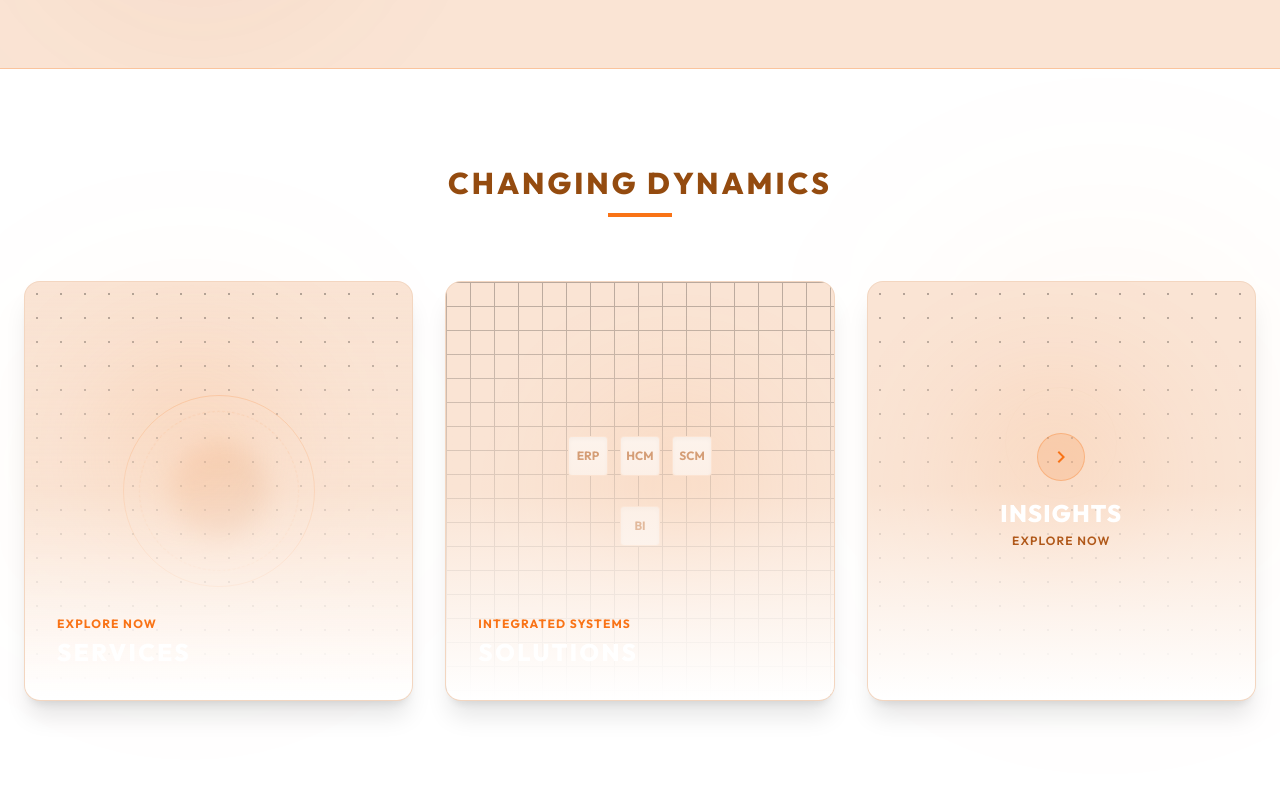
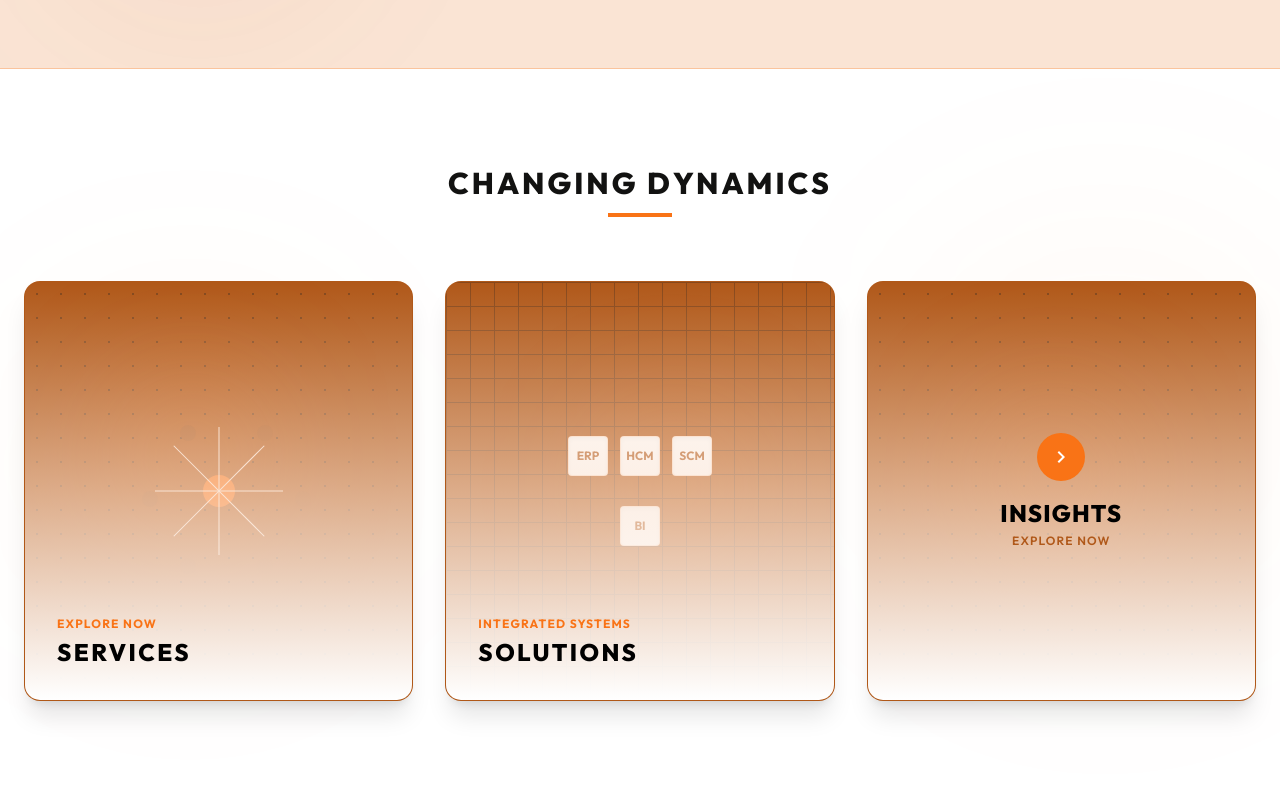
Before and after one commit to batra-geet/ERP, a React (Vite) app: page / in a window 1280 px wide. Shown: the part 1947-2744 px from the top of the page. Built offline with nearby package versions, Linux system fonts and the light colour scheme.

Commit message:
theme changes

```diff
--- a/src/index.css
+++ b/src/index.css
@@ -11,7 +11,8 @@
   --color-brand-orange-hover: #ea580c;
   --color-brand-tan: #b05819;
   --color-brand-tan-hover: #d8c8a8;
-  --color-brand-cream: #944b0f;
+  --color-brand-cream: #121211;
+  --color-brand-text: #121211;
 }
 
 html,
--- a/src/pages/LandingPage/components/DynamicsSection.jsx
+++ b/src/pages/LandingPage/components/DynamicsSection.jsx
@@ -9,13 +9,15 @@ export const DynamicsSection = () => {
   }
 
   return (
-    <section id="insights" className="py-24 bg-brand-black border-t border-brand-mud-light relative">
+    <section
+      id="insights"
+      className="py-24 bg-brand-black border-t border-brand-mud-light relative"
+    >
       {/* Background decorations */}
       <div className="absolute right-0 top-1/4 w-[350px] h-[350px] bg-brand-orange/5 blur-[120px] rounded-full pointer-events-none" />
       <div className="absolute left-10 bottom-1/4 w-[300px] h-[300px] bg-brand-orange/5 blur-[100px] rounded-full pointer-events-none" />
 
       <div className="max-w-7xl mx-auto px-6 relative z-10">
-
         {/* Section Title */}
         <div className="text-center mb-16 space-y-3">
           <h2 className="text-3xl font-extrabold text-brand-cream tracking-widest uppercase">
@@ -26,11 +28,10 @@ export const DynamicsSection = () => {
 
         {/* 3-Card Grid */}
         <div className="grid grid-cols-1 md:grid-cols-3 gap-8">
-
           {/* Card 1: SERVICES */}
           <div
             onClick={() => handleScrollClick('#services')}
-            className="group relative h-[420px] rounded-2xl bg-brand-mud overflow-hidden border border-brand-tan/10 hover:border-brand-orange/45 cursor-pointer shadow-xl transition-all duration-500 hover:-translate-y-2"
+            className="group relative h-[420px] rounded-2xl bg-brand-tan overflow-hidden border border-brand-tan/10 hover:border-brand-orange/45 cursor-pointer shadow-xl transition-all duration-500 hover:-translate-y-2"
           >
             {/* Background Glow */}
             <div className="absolute inset-0 bg-gradient-to-t from-brand-black via-brand-mud/60 to-transparent z-10" />
@@ -40,9 +41,29 @@ export const DynamicsSection = () => {
             <div className="absolute inset-0 bg-[radial-gradient(#29231f_1px,transparent_1px)] bg-[size:1.5rem_1.5rem] opacity-35" />
 
             {/* Ambient Illustration simulation (Abstract Sphere) */}
-            <div className="absolute top-1/2 left-1/2 -translate-x-1/2 -translate-y-1/2 w-48 h-48 rounded-full border border-brand-orange/30 flex items-center justify-center group-hover:border-brand-orange/60 transition-colors duration-500">
-              <div className="w-40 h-40 rounded-full border border-dashed border-brand-orange/20 animate-spin" style={{ animationDuration: '40s' }} />
-              <div className="absolute w-24 h-24 rounded-full bg-gradient-to-br from-brand-orange to-brand-tan opacity-25 blur-md" />
+            <div className="absolute inset-0 flex items-center justify-center">
+              <div className="relative w-48 h-48">
+                {/* Center Node */}
+                <div className="absolute top-1/2 left-1/2 w-8 h-8 bg-brand-orange rounded-full -translate-x-1/2 -translate-y-1/2" />
+
+                {/* Connection Lines */}
+                <div className="absolute top-1/2 left-1/2 w-32 h-[1px] bg-brand-mud -translate-y-1/2 -translate-x-1/2 rotate-0" />
+                <div className="absolute top-1/2 left-1/2 w-32 h-[1px] bg-brand-mud -translate-y-1/2 -translate-x-1/2 rotate-45" />
+                <div className="absolute top-1/2 left-1/2 w-32 h-[1px] bg-brand-mud -translate-y-1/2 -translate-x-1/2 rotate-90" />
+                <div className="absolute top-1/2 left-1/2 w-32 h-[1px] bg-brand-mud -translate-y-1/2 -translate-x-1/2 rotate-135" />
+
+                {/* Outer Nodes */}
+                {[0, 1, 2, 3, 4, 5].map((i) => (
+                  <div
+                    key={i}
+                    className="absolute w-4 h-4 bg-brand-tan rounded-full"
+                    style={{
+                      left: `${50 + 40 * Math.cos((i * 60 * Math.PI) / 180)}%`,
+                      top: `${50 + 40 * Math.sin((i * 60 * Math.PI) / 180)}%`,
+                    }}
+                  />
+                ))}
+              </div>
             </div>
 
             {/* Title Label */}
@@ -50,16 +71,14 @@ export const DynamicsSection = () => {
               <span className="text-xs text-brand-orange font-bold uppercase tracking-widest block mb-1">
                 EXPLORE NOW
               </span>
-              <h3 className="text-2xl font-black text-white tracking-widest uppercase">
-                SERVICES
-              </h3>
+              <h3 className="text-2xl font-black text-black tracking-widest uppercase">SERVICES</h3>
             </div>
           </div>
 
           {/* Card 2: SOLUTIONS */}
           <div
             onClick={() => handleScrollClick('#solutions')}
-            className="group relative h-[420px] rounded-2xl bg-brand-mud overflow-hidden border border-brand-tan/10 hover:border-brand-orange/45 cursor-pointer shadow-xl transition-all duration-500 hover:-translate-y-2"
+            className="group relative h-[420px] rounded-2xl bg-brand-tan overflow-hidden border border-brand-tan/10 hover:border-brand-orange/45 cursor-pointer shadow-xl transition-all duration-500 hover:-translate-y-2"
           >
             {/* Background Glow */}
             <div className="absolute inset-0 bg-gradient-to-t from-brand-black via-brand-mud/60 to-transparent z-10" />
@@ -70,10 +89,18 @@ export const DynamicsSection = () => {
 
             {/* Ambient Illustration simulation (Abstract Digital Transformations blocks) */}
             <div className="absolute top-1/2 left-1/2 -translate-x-1/2 -translate-y-1/2 w-48 h-32 flex flex-wrap gap-3 justify-center items-center">
-              <div className="w-10 h-10 rounded bg-brand-black border border-brand-orange/20 flex items-center justify-center text-brand-tan text-xs font-bold shadow-inner group-hover:border-brand-orange/50 transition-colors">ERP</div>
-              <div className="w-10 h-10 rounded bg-brand-black border border-brand-orange/20 flex items-center justify-center text-brand-tan text-xs font-bold shadow-inner group-hover:border-brand-orange/50 transition-colors">HCM</div>
-              <div className="w-10 h-10 rounded bg-brand-black border border-brand-orange/20 flex items-center justify-center text-brand-tan text-xs font-bold shadow-inner group-hover:border-brand-orange/50 transition-colors">SCM</div>
-              <div className="w-10 h-10 rounded bg-brand-black border border-brand-orange/20 flex items-center justify-center text-brand-tan text-xs font-bold shadow-inner group-hover:border-brand-orange/50 transition-colors">BI</div>
+              <div className="w-10 h-10 rounded bg-brand-black border border-brand-orange/20 flex items-center justify-center text-brand-tan text-xs font-bold shadow-inner group-hover:border-brand-orange/50 transition-colors">
+                ERP
+              </div>
+              <div className="w-10 h-10 rounded bg-brand-black border border-brand-orange/20 flex items-center justify-center text-brand-tan text-xs font-bold shadow-inner group-hover:border-brand-orange/50 transition-colors">
+                HCM
+              </div>
+              <div className="w-10 h-10 rounded bg-brand-black border border-brand-orange/20 flex items-center justify-center text-brand-tan text-xs font-bold shadow-inner group-hover:border-brand-orange/50 transition-colors">
+                SCM
+              </div>
+              <div className="w-10 h-10 rounded bg-brand-black border border-brand-orange/20 flex items-center justify-center text-brand-tan text-xs font-bold shadow-inner group-hover:border-brand-orange/50 transition-colors">
+                BI
+              </div>
             </div>
 
             {/* Title Label */}
@@ -81,7 +108,7 @@ export const DynamicsSection = () => {
               <span className="text-xs text-brand-orange font-bold uppercase tracking-widest block mb-1">
                 INTEGRATED SYSTEMS
               </span>
-              <h3 className="text-2xl font-black text-white tracking-widest uppercase">
+              <h3 className="text-2xl font-black text-black tracking-widest uppercase">
                 SOLUTIONS
               </h3>
             </div>
@@ -90,7 +117,7 @@ export const DynamicsSection = () => {
           {/* Card 3: INSIGHTS */}
           <div
             onClick={() => handleScrollClick('#contact')}
-            className="group relative h-[420px] rounded-2xl bg-brand-mud overflow-hidden border border-brand-tan/10 hover:border-brand-orange/45 cursor-pointer shadow-xl transition-all duration-500 hover:-translate-y-2 flex flex-col justify-end p-8"
+            className="group relative h-[420px] rounded-2xl bg-brand-tan overflow-hidden border border-brand-tan/10 hover:border-brand-orange/45 cursor-pointer shadow-xl transition-all duration-500 hover:-translate-y-2 flex flex-col justify-end p-8"
           >
             {/* Background Glow */}
             <div className="absolute inset-0 bg-gradient-to-t from-brand-black via-brand-mud/60 to-transparent z-10" />
@@ -101,11 +128,11 @@ export const DynamicsSection = () => {
 
             {/* Center Content for Insights */}
             <div className="absolute inset-0 flex flex-col items-center justify-center z-20 p-6 text-center space-y-4">
-              <div className="w-12 h-12 rounded-full bg-brand-orange/15 border border-brand-orange/30 flex items-center justify-center text-brand-orange group-hover:bg-brand-orange group-hover:text-white transition-all duration-300">
+              <div className="w-12 h-12 rounded-full bg-brand-orange border border-brand-orange/30 flex items-center justify-center text-brand-black group-hover:bg-brand-orange group-hover:text-white transition-all duration-300">
                 <ArrowIcon className="w-6 h-6 group-hover:translate-x-0.5 transition-transform" />
               </div>
               <div className="space-y-1">
-                <h4 className="text-2xl font-black text-white tracking-wider uppercase">
+                <h4 className="text-2xl font-black text-black tracking-wider uppercase">
                   INSIGHTS
                 </h4>
                 <p className="text-xs font-semibold text-brand-tan tracking-widest uppercase group-hover:text-brand-orange transition-colors">
@@ -117,7 +144,6 @@ export const DynamicsSection = () => {
             {/* Subtle light bulb overlay vector */}
             <div className="absolute top-1/4 left-1/2 -translate-x-1/2 w-28 h-28 border border-brand-tan/10 rounded-full opacity-25 group-hover:opacity-45 transition-opacity" />
           </div>
-
         </div>
       </div>
     </section>
```
Also changed, not shown: src/pages/LandingPage/components/About.jsx (+30 -11 lines).
